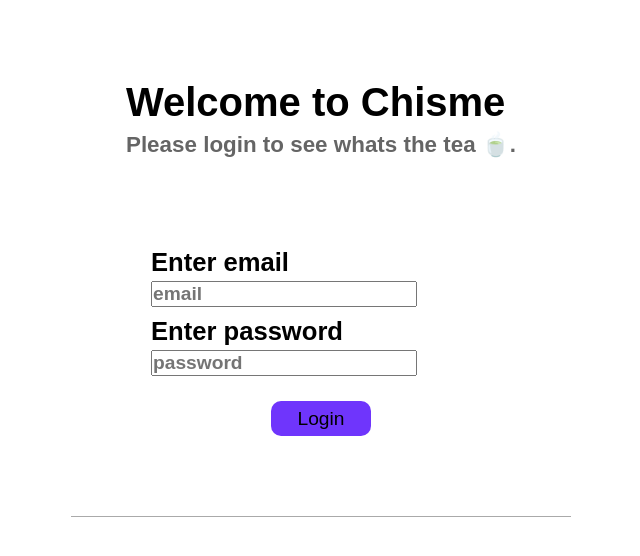
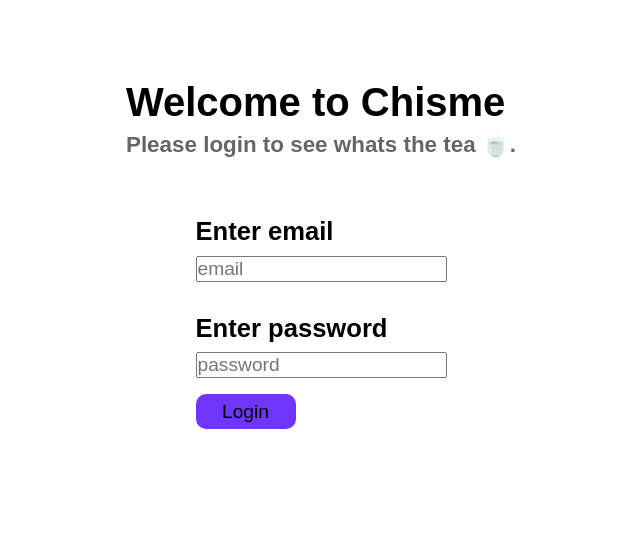
Before and after one commit to susanoos/chisme, a React (Create React App) app: page / in a window 1280 px wide. Shown: the top 556 px of the page, without its empty margins (319-959 px from the left). Built offline with nearby package versions, Linux system fonts and the light colour scheme.

Commit message:
edited login component

```diff
--- a/src/components/Login/Login.js
+++ b/src/components/Login/Login.js
@@ -34,10 +34,9 @@ const Login = ({ onLogin, onGetUsername }) => {
           Please login to see whats the tea 🍵.
         </span>
       </div>
-      <Card>
-        <form className={classes.form__container} onSubmit={handleSubmit}>
-          <label className={classes.login__header}>
-            Enter email
+      <div className={classes.form__container}>
+        <form className={classes.form} onSubmit={handleSubmit}>
+          <label className={classes.login__header}>Enter email</label>
           <input
             className={classes.login__input}
             type="email"
@@ -46,10 +45,7 @@ const Login = ({ onLogin, onGetUsername }) => {
             onChange={handleEmail}
             value={email}
           />
-          </label>
-
-          <label className={classes.login__header}>
-            Enter password
+          <label className={classes.login__header}>Enter password</label>
           <input
             className={classes.login__input}
             type="password"
@@ -58,13 +54,11 @@ const Login = ({ onLogin, onGetUsername }) => {
             onChange={handlePassword}
             value={password}
           />
-          </label>
-
           <button type="submit" className={classes.login__button}>
             Login
           </button>
         </form>
-      </Card>
+      </div>
     </div>
   );
 };
--- a/src/components/Login/Login.module.css
+++ b/src/components/Login/Login.module.css
@@ -11,7 +11,17 @@
   align-items: center;
   justify-content: center;
   flex-direction: column;
-  padding: 4rem;
+  border: 1px solid #fff;
+  border-radius: 10px;
+  padding: 3rem;
+  width: 500px;
+}
+
+.form {
+  display: flex;
+  align-items: flex-start;
+  justify-content: center;
+  flex-direction: column;
 }
 
 .login__header {
```
Lines whose indentation alone changed are shown as unchanged.
